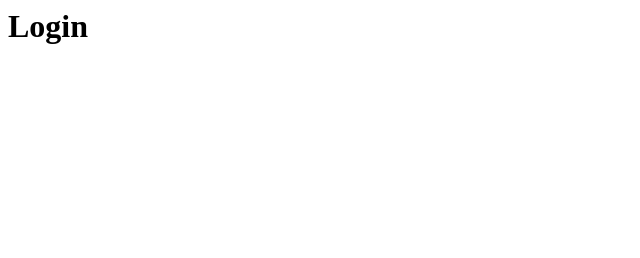
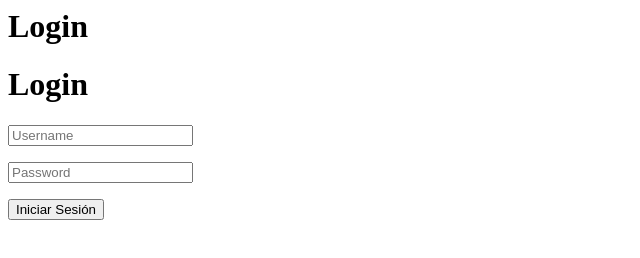
Before and after one commit to Domiciano/PasaporteGITEjercicioK, a plain HTML site: page login.html in a window 1280 px wide. Shown: the whole page, without its empty margins (0-640 px from the left). Drawn offline with Linux system fonts and the light colour scheme.

Commit message:
Agregada función de iniciar sesión

```diff
--- a/login.html
+++ b/login.html
@@ -5,5 +5,12 @@
 
     <body>
 
+
+        <h1>Login</h1>
+
+        <p><input type="text" placeholder="Username"></p>
+        <p><input type="password" placeholder="Password"></p>
+        <p><button>Iniciar Sesión</button></p>
+
     </body>
 </html>
```
